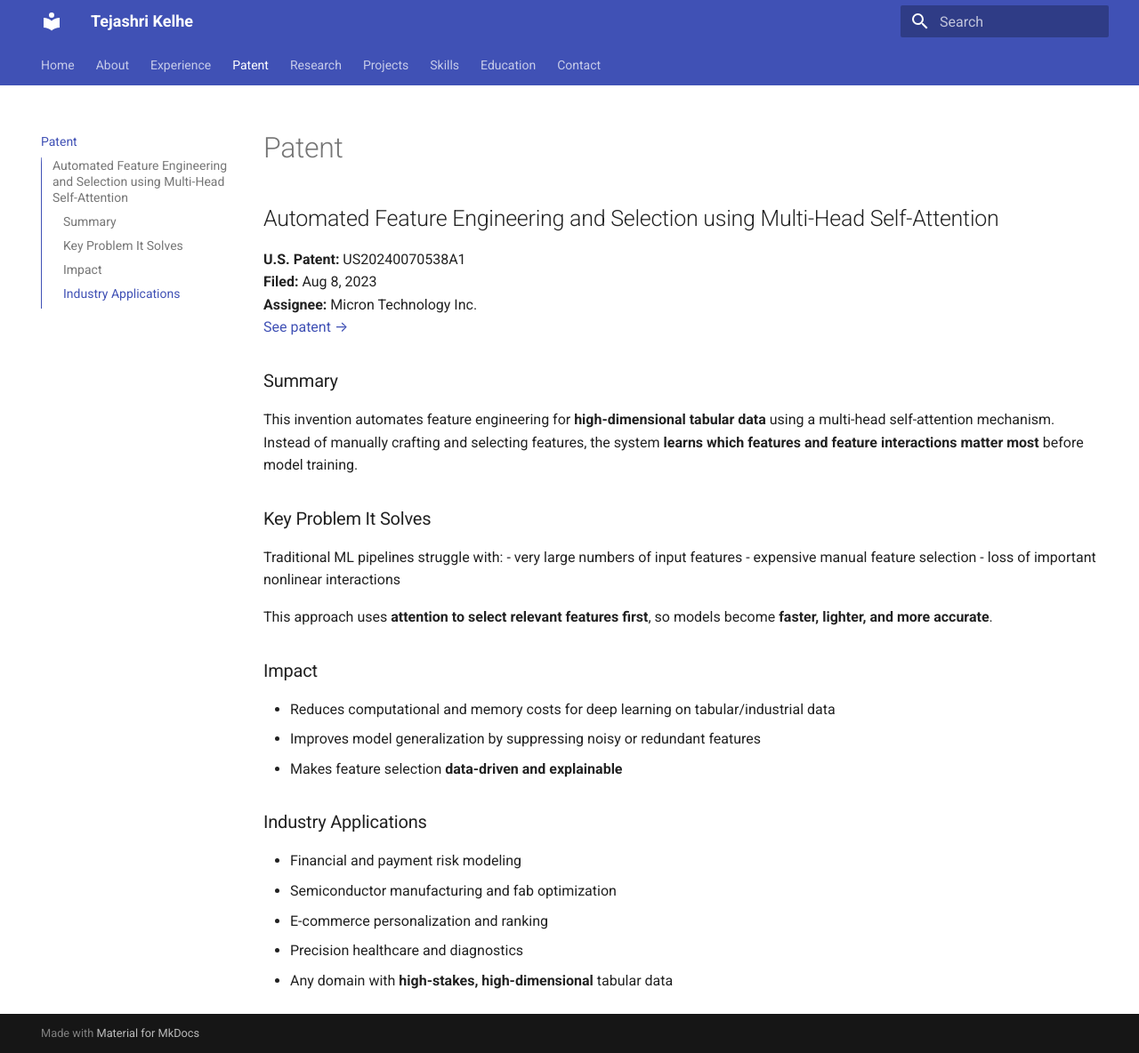
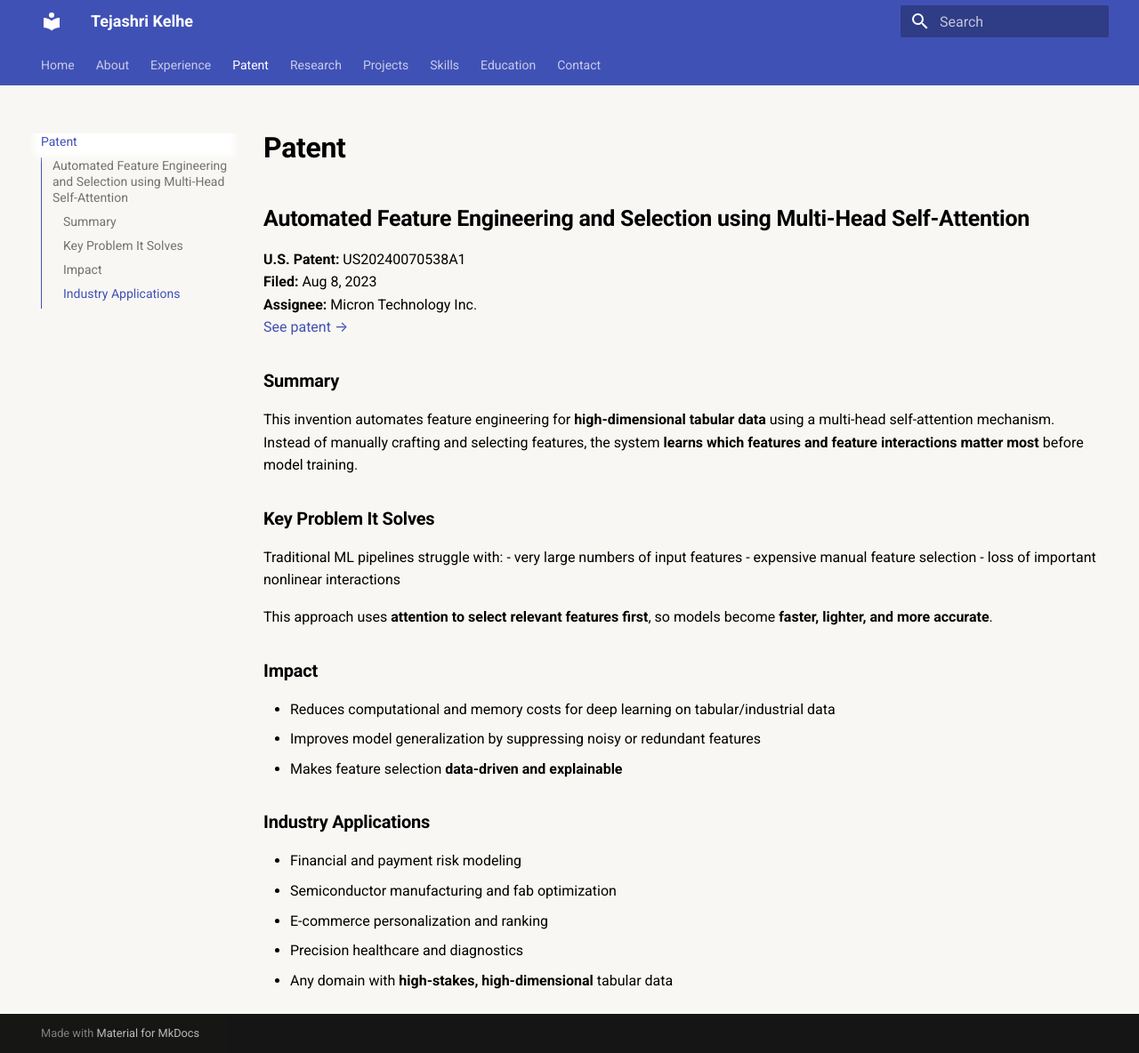
Before and after one commit to tejashrikelhe/Tejashri-Kelhe-website, an MkDocs documentation site: the page built from docs/patent.md, in a window 1280 px wide and 1184 px high. Shown: the whole window at 89% size. Built offline with MkDocs 1.6.1 and Material for MkDocs 9.7.7, drawn with Linux system fonts in a browser that asks for light colours.

Commit message:
Add full site content

```diff
--- /dev/null
+++ b/docs/assets/CSS/custom1.css
@@ -0,0 +1,34 @@
+/* White background and pure black text everywhere */
+:root {
+    --md-default-bg-color: #ffffff;
+    --md-typeset-color: #000000;
+    --md-typeset-a-color: #0056b3; /* link color */
+    --md-typeset-mark-color: #000000;
+    --md-typeset-code-color: #000000;
+  }
+
+  /* Make all text and list items solid black */
+  .md-typeset,
+  .md-typeset p,
+  .md-typeset li,
+  .md-typeset blockquote {
+    color: #000000 !important;
+  }
+
+  /* Optional: make headings heavier */
+  .md-typeset h1,
+  .md-typeset h2,
+  .md-typeset h3 {
+    color: #000000 !important;
+    font-weight: 600;
+  }
+
+  /* Ensure quotes and accents aren't grey */
+  .md-typeset blockquote {
+    border-left: 4px solid #000000;
+    opacity: 1;
+  }
+
+  body {
+    background-color: #f8f7f3;
+  }
--- a/mkdocs.yml
+++ b/mkdocs.yml
@@ -14,9 +14,7 @@
   - scheme: default
     primary: dark blue
     accent: teal
-  extra_css:
-  - assets/CSS/custom.css
-  - assets/CSS/hero.css
+
 
 
 nav:
@@ -42,3 +40,7 @@
   - pymdownx.details
   - pymdownx.emoji
   - attr_list
+
+extra_css:
+  - assets/CSS/custom1.css
+  - assets/CSS/hero.css
```
